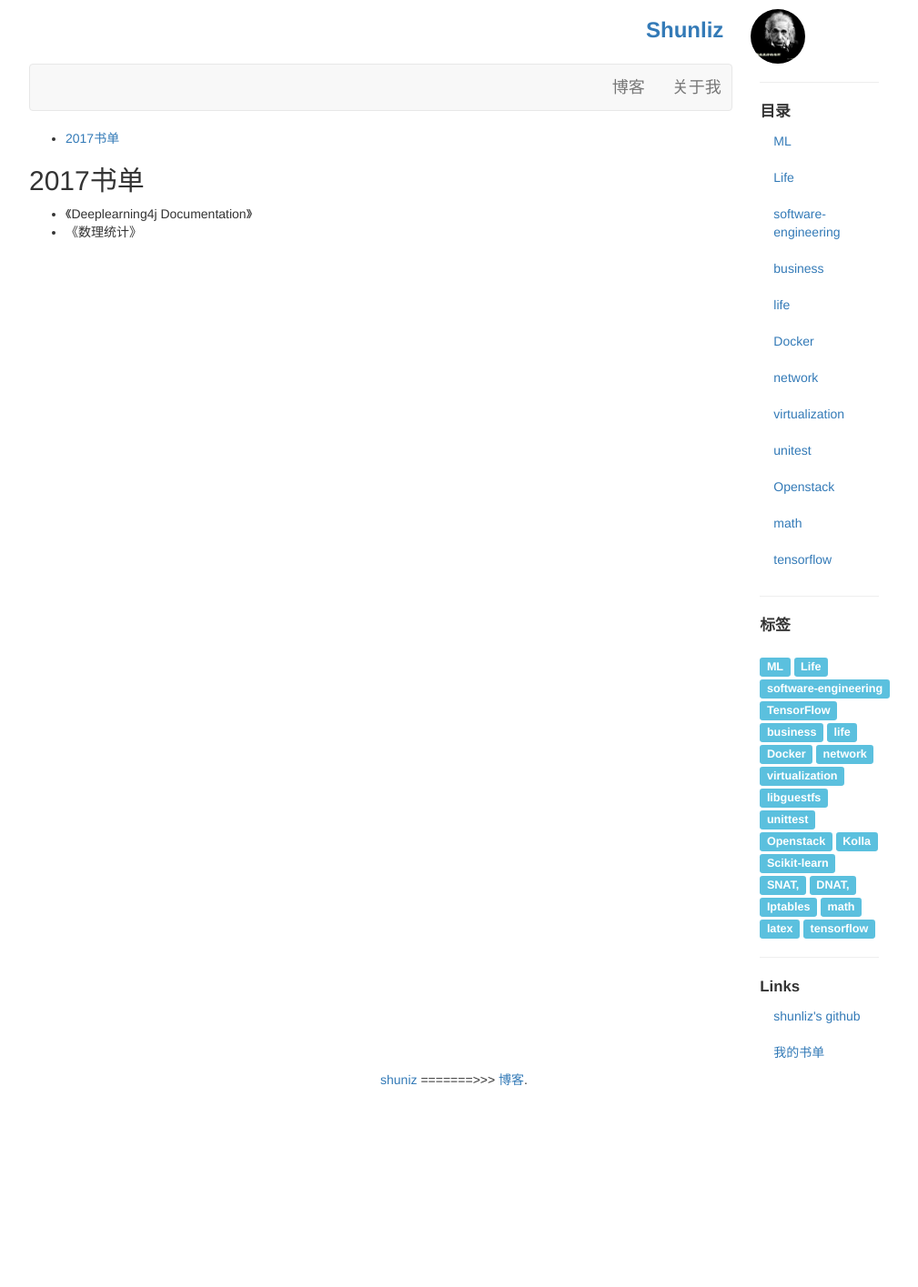
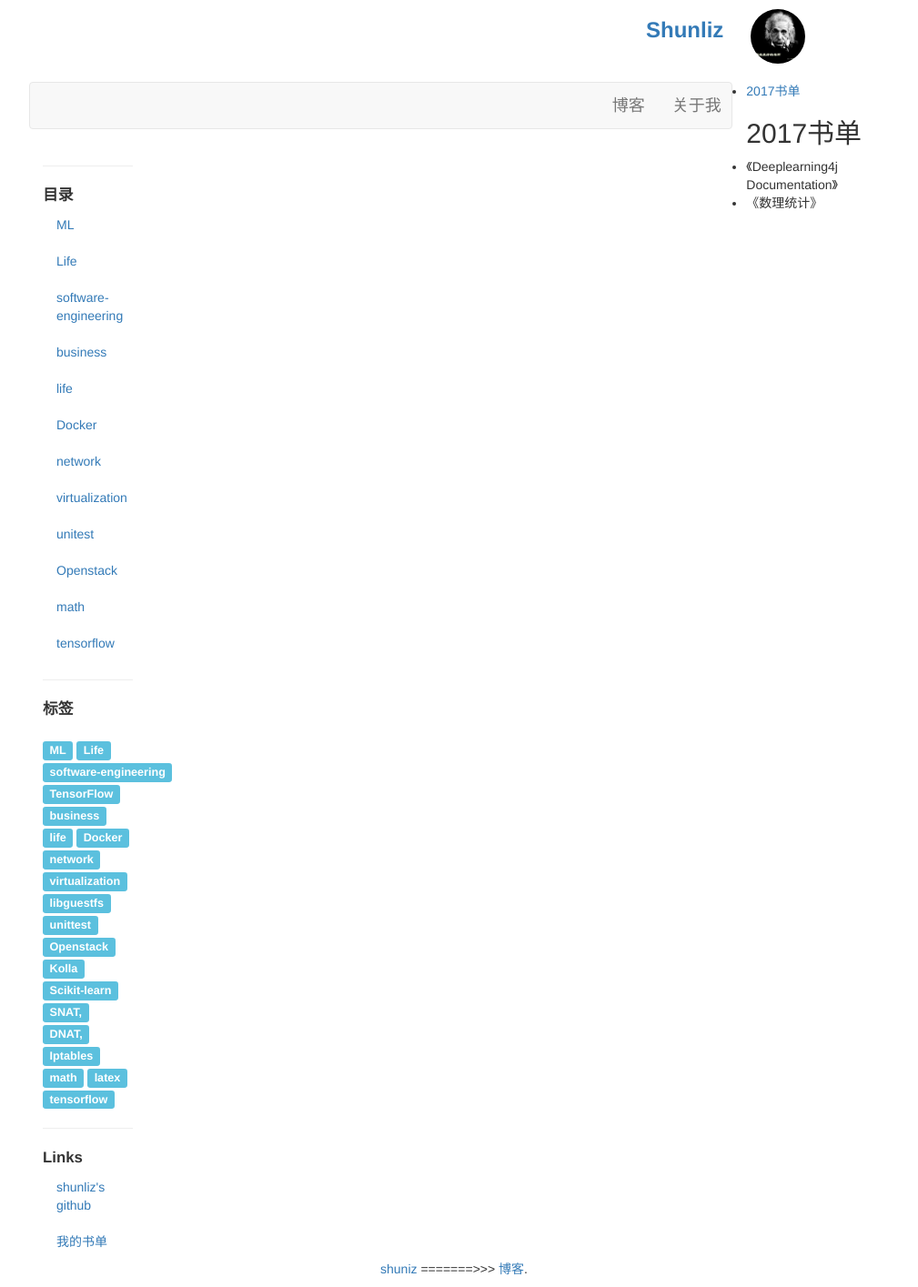
Before and after one commit to shunliz/shunliz.github.io, a Jekyll site: the page built from books.md, in a window 1280 px wide. Shown: the whole page at 91% size, without its empty margins (141-1150 px from the left). Built offline with Jekyll 4.4.1, drawn with Linux system fonts in a browser that asks for light colours; our own code applies the rules of GitHub Pages for plain Markdown files; before the commit the page ends 1207 px from its top, so only the background shows below that.

Commit message:
change layout

```diff
--- a/_layouts/default.html
+++ b/_layouts/default.html
@@ -8,12 +8,13 @@
     {% include header.html %}
 
 
+	<!-- side -->
+    {% include sider.html %}
+
+  </div>
     <!-- main articles -->
     {{ content }}
     <!-- article ends -->
-  </div>
-  <!-- side -->
-  {% include sider.html %}
 
 </div>
 
```
